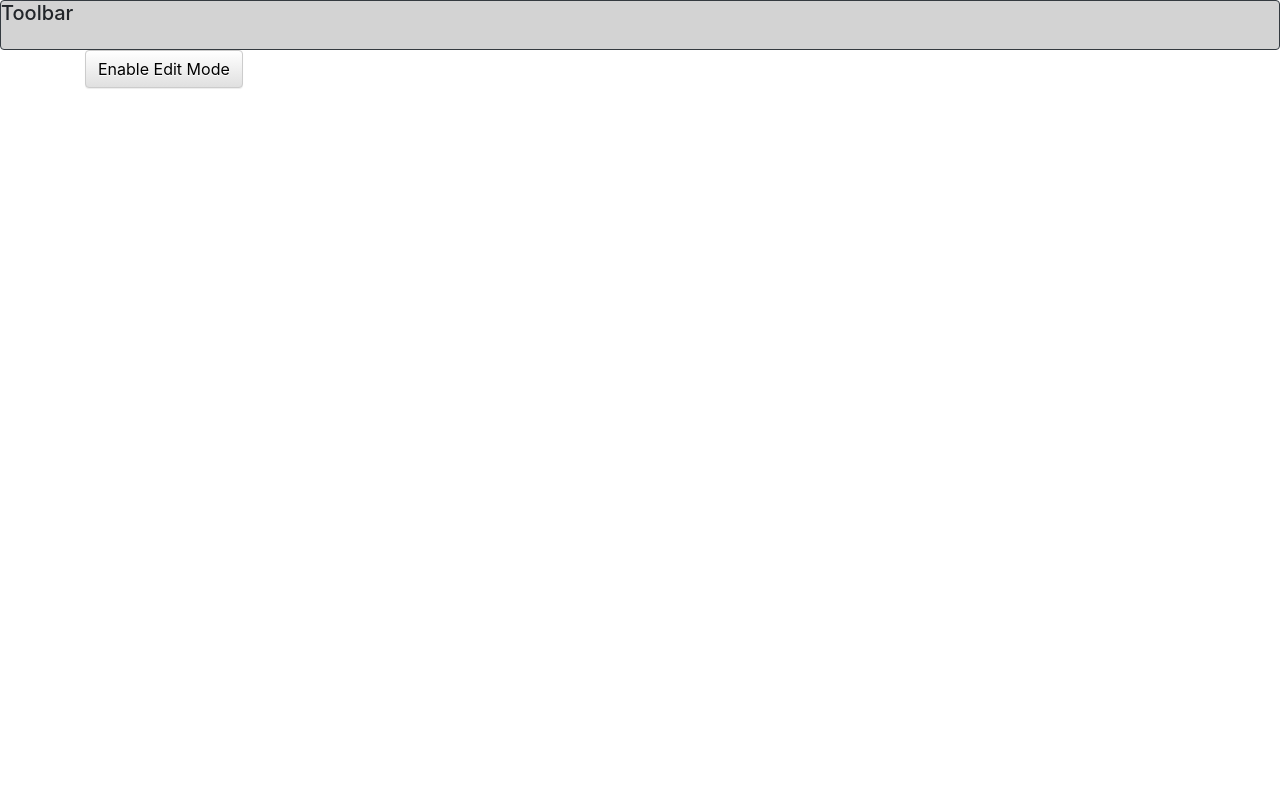
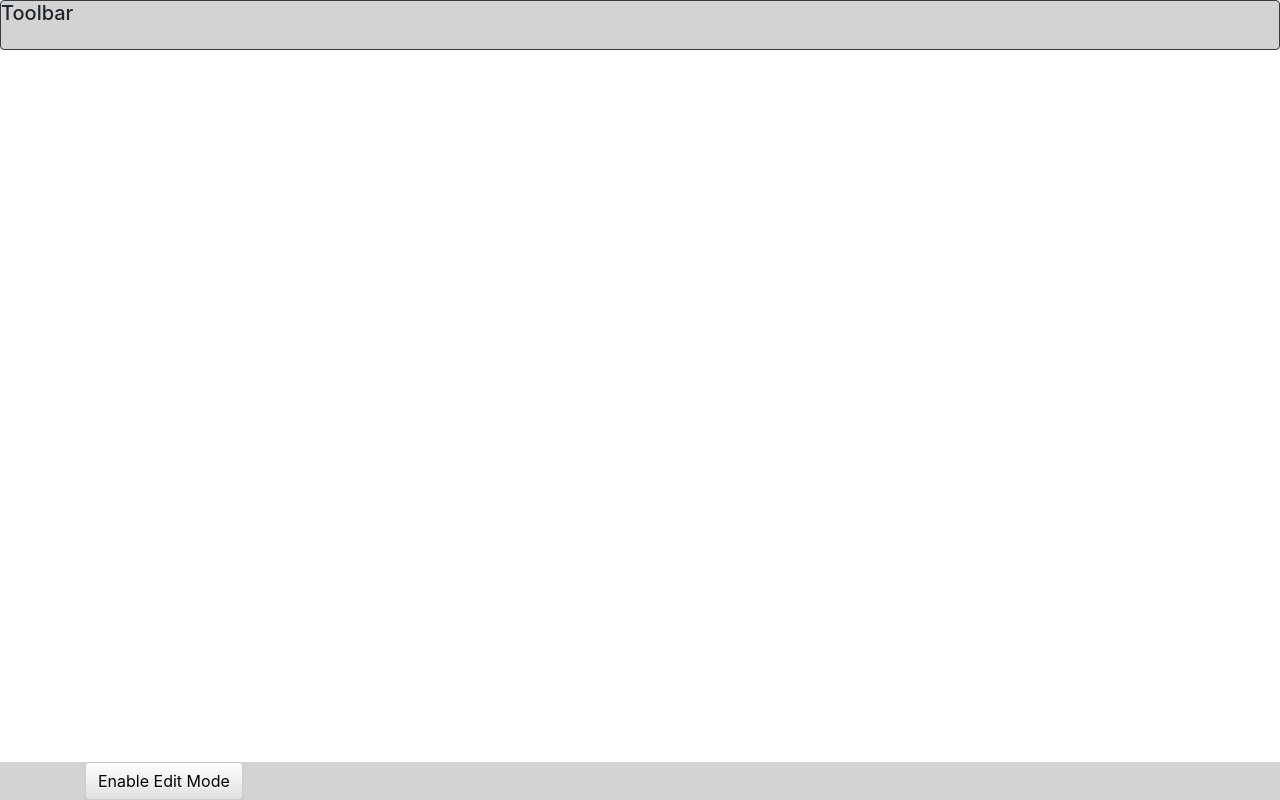
Before and after one commit to MelMacD/CS_476_Project, a Flask app: page /blogView in a window 1280 px wide. Run offline with Flask 2, Linux system fonts and the light colour scheme; some libraries are stand-ins or nearby versions.

Commit message:
Update blogEditingStyle.css

```diff
--- a/code/static/blogEditingStyle.css
+++ b/code/static/blogEditingStyle.css
@@ -22,3 +22,11 @@
 p {
     white-space: pre-wrap;
 }
+
+.footer {
+   position: fixed;
+   left: 0;
+   bottom: 0;
+   width: 100%;
+   background-color: lightgray;
+}
```
